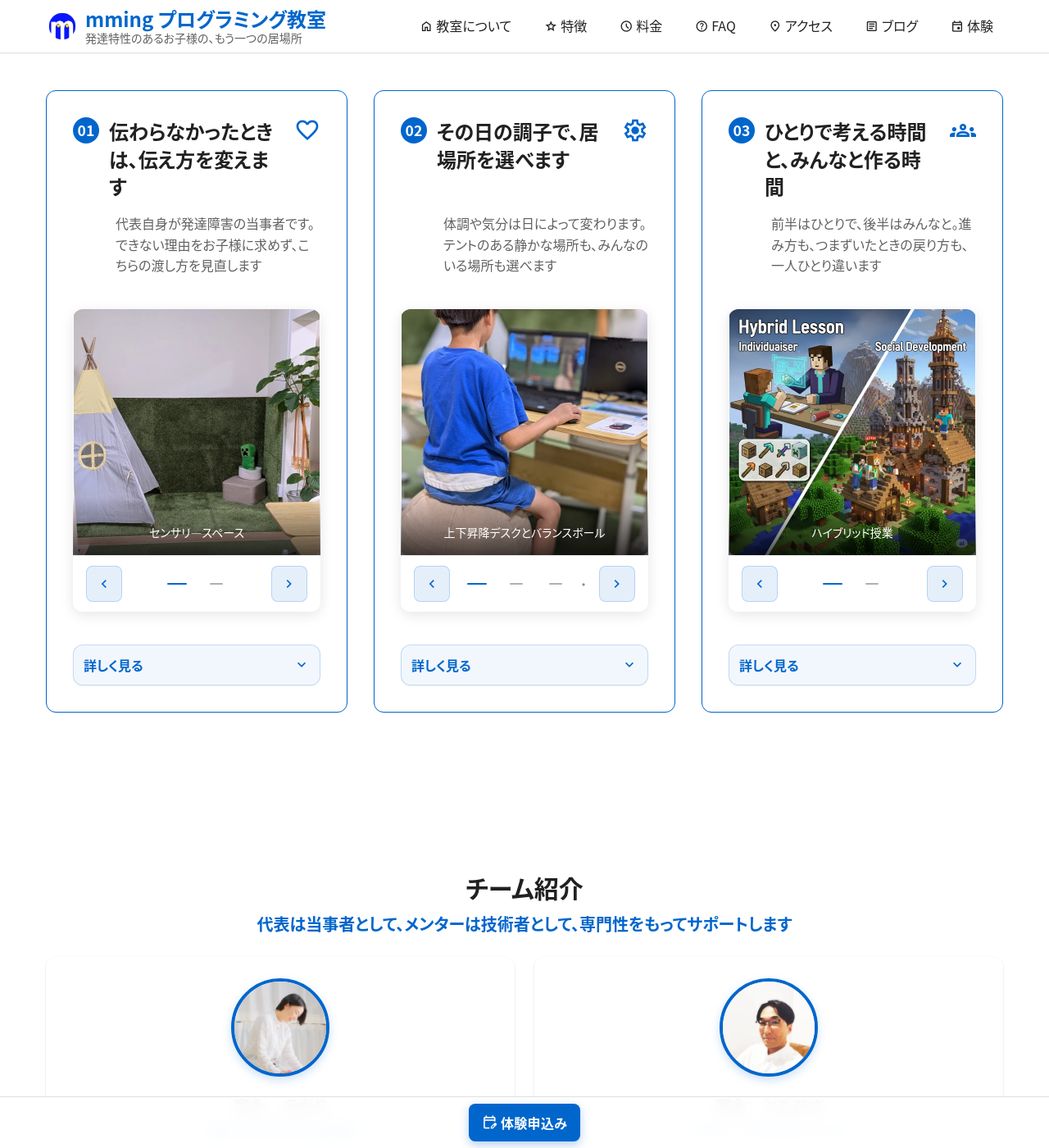
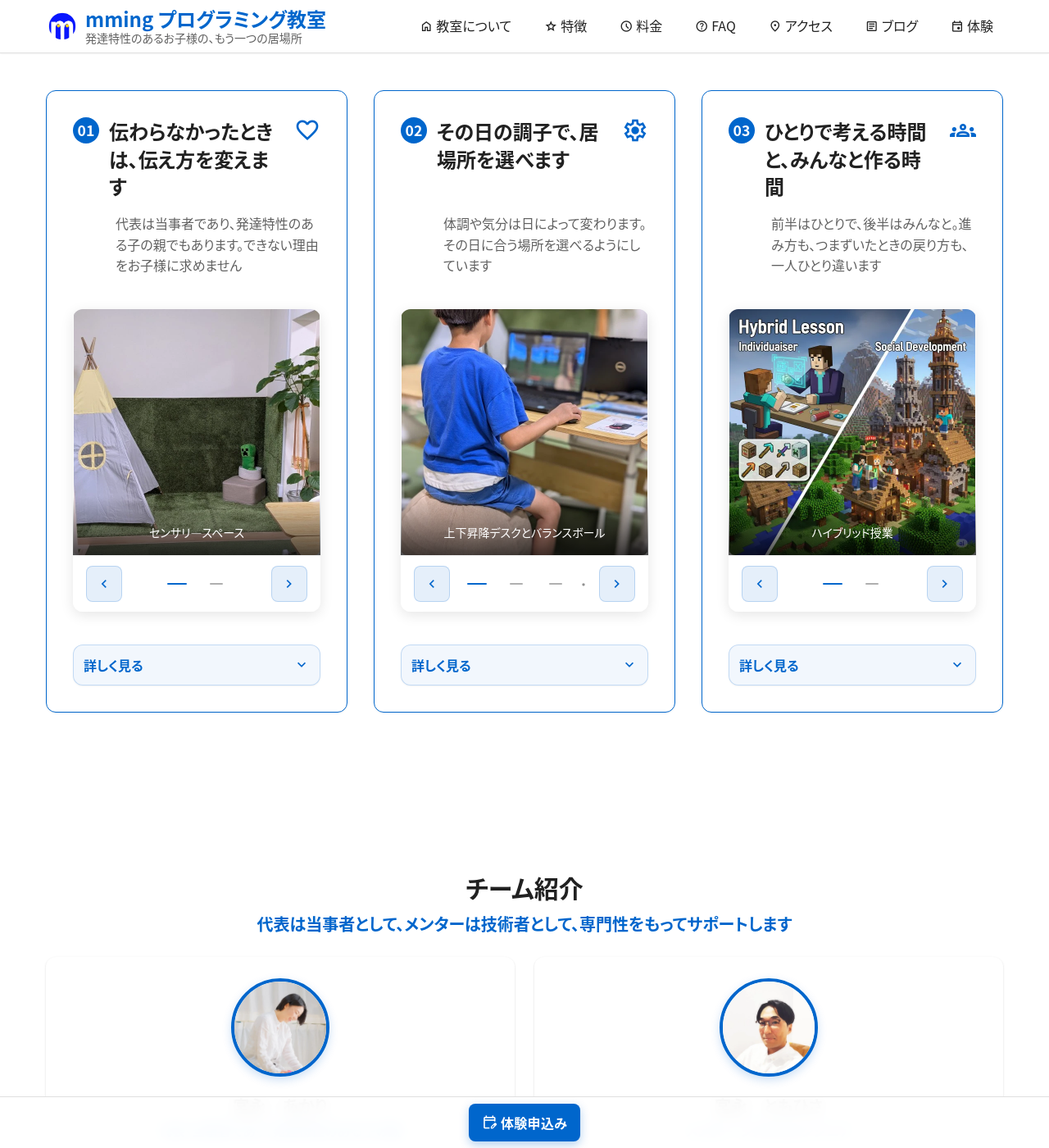
Before and after one commit to Mming-Lab/Mming-Lab.github.io, a Jekyll site: the page built from index.html, in a window 1280 px wide and 1400 px high, scrolled down 2362 px. Shown: the whole window at 82% size. Built offline with Jekyll 4.4.1, drawn with Linux system fonts in a browser that asks for light colours; some of the changed text lies outside the part shown.

Commit message:
content: 代表の当事者性を正しく記し、特徴01・02の文章を通しで直す
【代表の立場】
代表は自身が当事者であるだけでなく、発達特性のある子の親でもある。
about.yml の philosophy にはそう書いてあったが、より目に触れる
4箇所（特徴01の要約／チーム紹介の肩書きと所信／教室についての要約）が
「発達障害の当事者」で止まっており、保護者としての立場が落ちていた。

同じ立場の保護者であることは、この教室では信用の核になる部分なので、
カードの表面と名前のすぐ下に出るようにした。

メンターの当事者性は伏せる方針（代表の判断）。技術者としてのみ紹介する。

【文章の作り直し】
ここ数回、既存の文を1行ずつ差し替えてきた結果、見出しと説明、
説明と箇条書きのつながりが切れていた。特徴01と02は節ごと書き直した。

- 02のタイトルを「変えるのは、お子様ではなく環境です」から
  「その日の調子で、居場所を選べます」に戻した。理念を掲げると
  「うちの子に何をしてくれるのか」が伝わらなくなるため
- 「離れることを、こちらから勧めることもあります」を削除。
  「しんどそうに見えたら離されるのか」と読めてしまう。
  「離れても、戻ってこられます」に変更
- 「照らして探します」「救いを、知っています」など硬い言い回しを平易に

【削除】
- 「『できない』の裏にある本当の困りごとに気づけます」。要約と重なり、
  確かめようのない内容だったため

3つの特徴がすべて detail 2個に揃った。

Co-Authored-By: Claude Opus 5 <noreply@anthropic.com>

```diff
--- a/_data/about.yml
+++ b/_data/about.yml
@@ -31,7 +31,7 @@ target_info:
   # 注: 対象者の条件リストは _data/core/eligibility.yml が正本（複数箇所から参照）
 
 # 当事者性の要約
-expertise_summary: "代表は発達障害の当事者、メンターはシステムエンジニアとして、それぞれの専門性を活かした環境設計と学習支援を提供します。"
+expertise_summary: "代表は当事者であり発達特性のある子の親、メンターはシステムエンジニアとして、それぞれの立場から環境を整えます。"
 
 # 教室の姿勢
 philosophy: |
--- a/_data/features.yml
+++ b/_data/features.yml
@@ -35,7 +35,7 @@ items:
   - id: "safety" # 識別子（CSS・JavaScript用）
     number: "01" # 表示番号（視覚的順序）
     title: "伝わらなかったときは、伝え方を変えます"
-    summary: "代表自身が発達障害の当事者です。できない理由をお子様に求めず、こちらの渡し方を見直します"
+    summary: "代表は当事者であり、発達特性のある子の親でもあります。できない理由をお子様に求めません"
     icon: favorite # Material Iconsアイコン名
     # 画像設定（画像スライダー用）
     images:
@@ -53,22 +53,21 @@ items:
           height: 600
     # 詳細説明（アコーディオン展開時に表示）
     details:
-      - title: "同じ経験をしてきた指導者" # 詳細見出し
-        content: "どこでつまずいているのかを、自分が通ってきた道と照らして探します"
-        points: # 具体的なポイント（アイコン付きリスト）
-          - icon: "hearing" # Material Iconsアイコン
-            text: "感覚過敏の辛さを体感として知っています"
-          - icon: "visibility"
-            text: "「できない」の裏にある本当の困りごとに気づけます"
+      - title: "同じ経験をしてきた指導者"
+        content: "代表も同じところでつまずいてきました。だから、どこで困っているかが想像できます"
+        points:
+          - icon: "hearing"
+            text: "感覚過敏のしんどさを、体感として知っています"
           - icon: "chat_bubble"
-            text: "どんな声のかけ方なら届くか、どのタイミングなら届くかを探します"
-      - title: "保護者の方とも同じ目線で"
-        content: "お子様だけでなく、保護者の方のしんどさも、経験した側として受け止めます"
+            text: "どんな言い方なら届くか、どのタイミングなら届くかを探します"
+
+      # 注: 代表は本人も当事者であり、発達特性のある子の親でもある。
+      #     about.yml の philosophy が正本。以前はここだけ追従していなかった。
+      - title: "保護者の方とも、同じ立場です"
+        content: "代表も、発達特性のある子を育てています。お子様のことも、ご自身のことも話せます"
         points:
           - icon: "question_answer"
-            text: "『うちの子だけ？』という不安に経験からお答えします"
-          # - icon: "lightbulb"
-          #   text: "家庭での接し方のヒントも具体的にアドバイス"
+            text: "「うちもそうです」と言い合える相手がいると、少し楽になります"
           - icon: "feedback"
             text: "教室での様子は毎月おたよりでお伝えします。家と顔が違う子もいます"
 
@@ -77,8 +76,11 @@ items:
   # ========================================
   - id: "environment" # 識別子
     number: "02" # 表示番号
+    # 注: 場所だけでなく道具（ふりがな・光の色）も含むが、タイトルは
+    # 「居場所を選べます」のままにしている。理念をタイトルに掲げると
+    # 「で、うちの子に何をしてくれるのか」が伝わらなくなるため。
     title: "その日の調子で、居場所を選べます"
-    summary: "体調や気分は日によって変わります。テントのある静かな場所も、みんなのいる場所も選べます"
+    summary: "体調や気分は日によって変わります。その日に合う場所を選べるようにしています"
     icon: settings # Material Icons（設定・調整を表現）
     images:
       main:
@@ -119,16 +121,14 @@ items:
       # 開くと施設用語になり、開いたほうが冷たく読めていた。
       # 設備名ではなく、何のためにあるかで書く。
       - title: "しんどくなったら、離れていい場所があります"
-        content: "無理に輪の中にいなくて構いません。離れることを、こちらから勧めることもあります"
+        content: "無理に輪の中にいなくて構いません。離れても、戻ってこられます"
         points:
-          # 注: テントは音を遮れない。視線と人の気配を切るためのもの。
-          #     音がしんどいときはヘッドホンで別に対応している。
           - icon: "self_improvement"
             text: "テントのある場所。人の目から隠れて、ひとりになれます"
           - icon: "groups"
-            text: "みんなのいる場所。離れていても、いつでも戻ってこられます"
+            text: "みんなのいる場所。離れたあと、いつでも戻ってこられます"
           - icon: "height"
-            text: "考えるときに体を動かしたくなる子のために、高さの変わる机があります"
+            text: "座っているのがつらい日のために、立ったまま使える机があります"
 
       - title: "足りない道具は、作ります"
         content: "売っているものでは足りないところは、こちらで作っています"
--- a/_data/team.yml
+++ b/_data/team.yml
@@ -1,10 +1,11 @@
 # チーム紹介
 title: "チーム紹介"
+# 注: メンターの当事者性は伏せる方針（代表の判断）。技術者としてのみ紹介する。
 subtitle: "代表は当事者として、メンターは技術者として、専門性をもってサポートします"
 
 members:
   - name: "宮永　あかり"
-    role: "代表・ASD/ADHDの当事者"
+    role: "代表・当事者であり、発達特性のある子の親"
     photo: "/assets/images/team/MIYANAGA_akari.webp"
 
     # 主要資格
@@ -13,7 +14,7 @@ members:
       - "発達支援教育士認定講師"
 
     # 理念
-    philosophy: "発達障害当事者として、お子様と保護者の方の気持ちに寄り添った支援を心がけています"
+    philosophy: "自分も同じところを通り、親としても通ってきました。どちらの気持ちも想像できます"
 
     # ソーシャル
     social:
```
